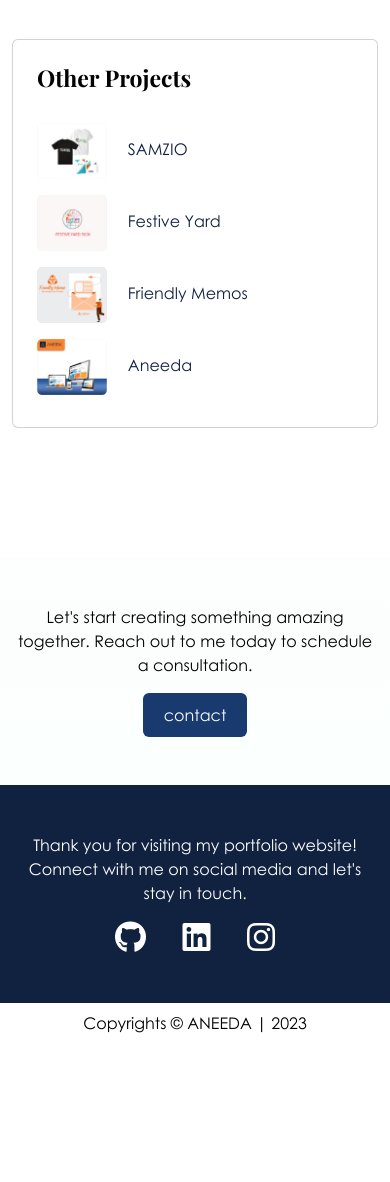
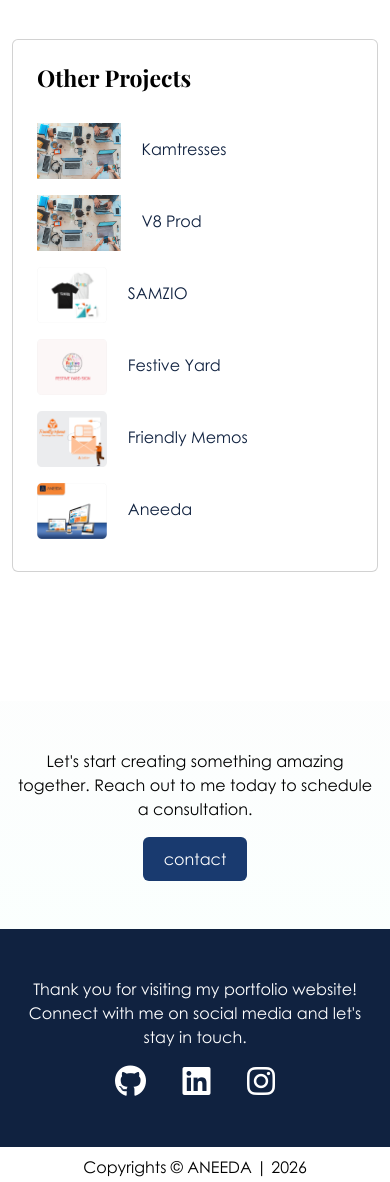
Before and after one commit to mbek0002/portfolio, a plain HTML site: page project-detail-3.html in a window 390 px wide. Shown: the part 2180-3362 px from the top of the page. Before the commit the page ends 3223 px from the top, so only its background shows below. Drawn offline with nearby package versions, Linux system fonts and the light colour scheme.

Commit message:
Fix dead sidebar links, add Kamtresses/V8 Prod to Other Projects; LinkedIn link; footer year to 2026

```diff
--- a/project-detail-3.html
+++ b/project-detail-3.html
@@ -124,6 +124,19 @@
                     <div class="card p-4">
                         <h4 class="mb-4">Other Projects</h4>
                         <div class="row">
+<div class="col-12 col-md-6 col-lg-4 col-xl-12 my-2">
+                                <a href="project-detail-4.html" class="project-list-item">
+                                    <img src="images/web-projects-600.jpg" class="img-sm me-3" alt="Kamtresses Image Thumbnail">
+                                    <span>Kamtresses</span>
+                                </a>
+                            </div>
+                            <div class="col-12 col-md-6 col-lg-4 col-xl-12 my-2">
+                                <a href="project-detail-5.html" class="project-list-item">
+                                    <img src="images/web-projects-600.jpg" class="img-sm me-3" alt="V8 Prod Image Thumbnail">
+                                    <span>V8 Prod</span>
+                                </a>
+                            </div>
+
                             <div class="col-12 col-md-6 col-lg-4 col-xl-12 my-2">
                                 <a href="project-detail-1.html" class="project-list-item">
                                     <img src="images/projects/samzio.png" class="img-sm me-3" alt="SAMZIO Image Thumbnail">
@@ -131,7 +144,7 @@
                                 </a>
                             </div>
                             <div class="col-12 col-md-6 col-lg-4 col-xl-12 my-2">
-                                <a href="#" class="project-list-item">
+                                <a href="project-detail-6.html" class="project-list-item">
                                     <img src="images/projects/festive-yard.png" class="img-sm me-3" alt="Festive Yard Image Thumbnail">
                                     <span>Festive Yard</span>
                                 </a>
@@ -143,7 +156,7 @@
                                 </a>
                             </div>
                             <div class="col-12 col-md-6 col-lg-4 col-xl-12 my-2">
-                                <a href="#" class="project-list-item">
+                                <a href="index.html" class="project-list-item">
                                     <img src="images/projects/aneeda.png" class="img-sm me-3" alt="Aneeda Image Thumbnail">
                                     <span>Aneeda</span>
                                 </a>
@@ -181,13 +194,13 @@
                     <p>Thank you for visiting my portfolio website! Connect with me on social media and let's stay in touch.</p>
                     <div class="footer-icons">
                         <a href="https://github.com/Jessie-Djuatio" target="_blank"><i class="fa-brands fa-2x fa-github"></i><span class="sr-only">Github</span></a>
-                        <a href="https://www.linkedin.com/in/mbekou-jessie-260781196/" target="_blank"><i class="fa-brands fa-2x fa-linkedin"></i><span class="sr-only">LinkedIn</span></a>
+                        <a href="https://www.linkedin.com/in/mbekou-jessie/" target="_blank"><i class="fa-brands fa-2x fa-linkedin"></i><span class="sr-only">LinkedIn</span></a>
                         <a href="https://www.instagram.com/jae_cie_/" target="_blank"><i class="fa-brands fa-2x fa-instagram"></i><span class="sr-only">Instagram</span></a>
                     </div>
                 </div>
             </div>
         </div>
-        <p class="text-center my-2">Copyrights ©  ANEEDA | 2023</p>
+        <p class="text-center my-2">Copyrights ©  ANEEDA | 2026</p>
     </footer>
 <script src="libs/jquery.min.js"></script>
 <script src="https://cdn.jsdelivr.net/npm/@popperjs/core@2.11.6/dist/umd/popper.min.js" integrity="sha384-oBqDVmMz9ATKxIep9tiCxS/Z9fNfEXiDAYTujMAeBAsjFuCZSmKbSSUnQlmh/jp3" crossorigin="anonymous"></script>
```
